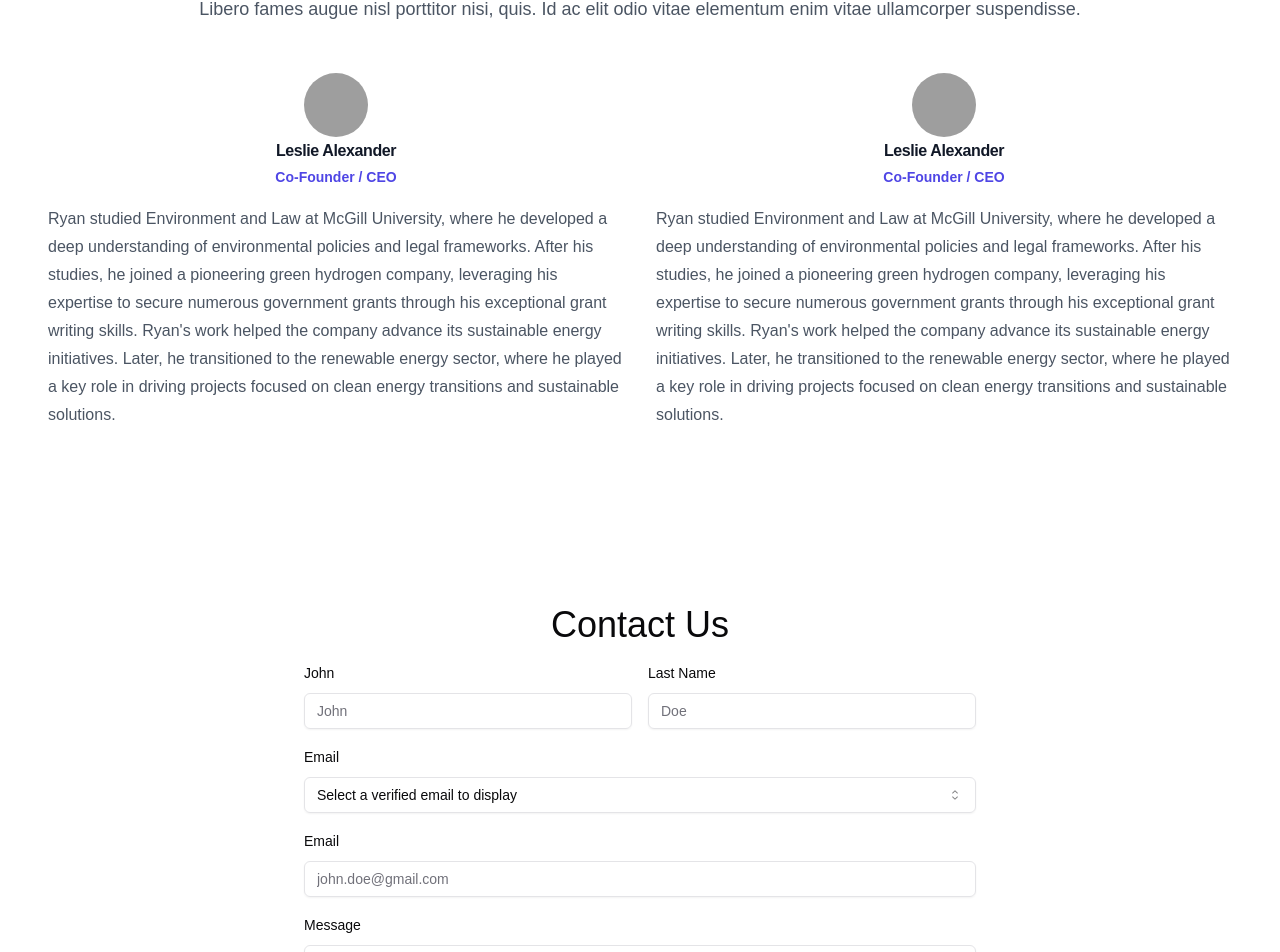
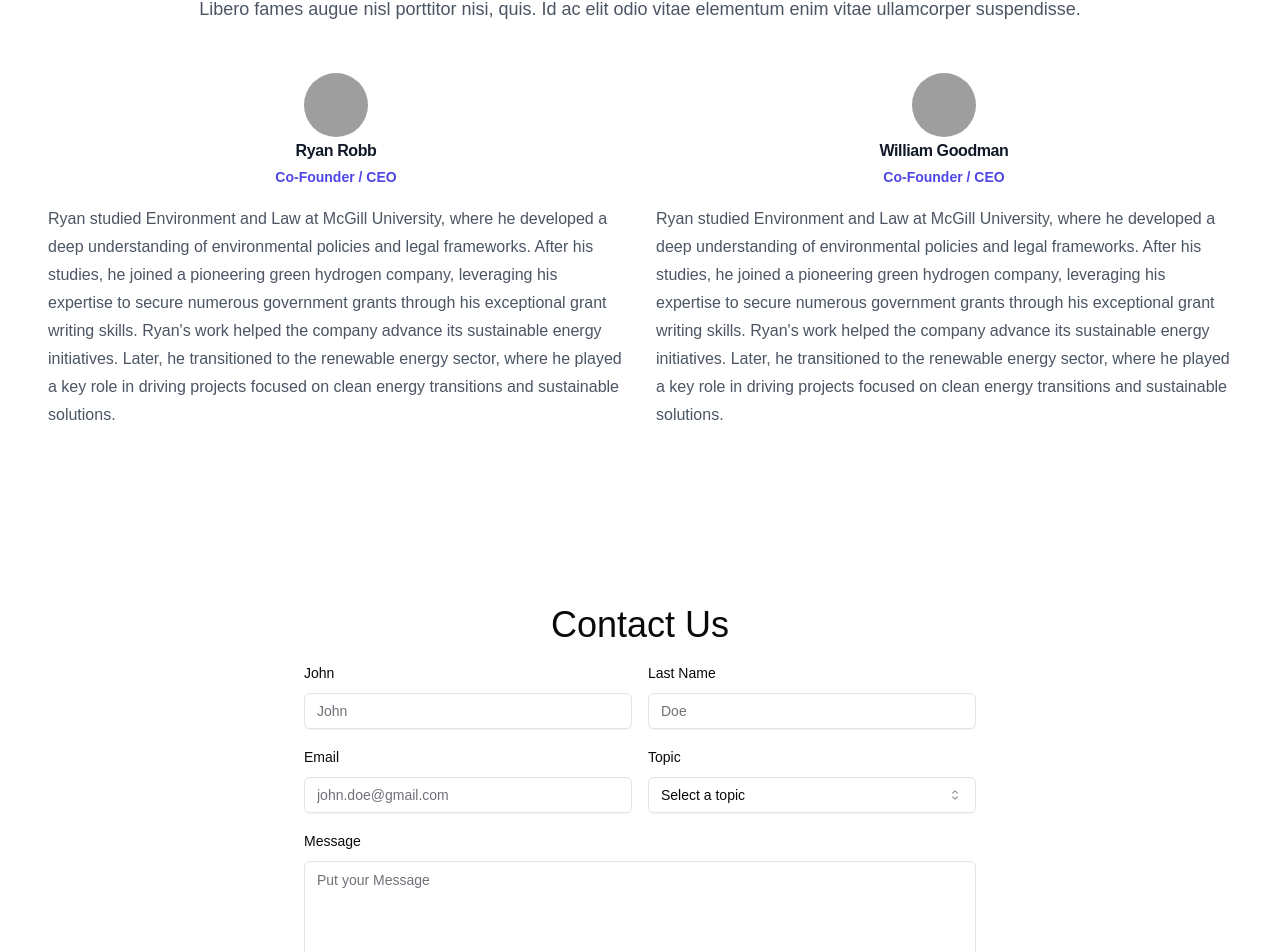
Before and after one commit to 2015jtw/Goodman-Robb, a Next.js app: page / in a window 1280 px wide. Shown: the part 3411-4363 px from the top of the page. Built offline with nearby package versions, Linux system fonts and the light colour scheme; grey boxes are pictures that could not be loaded.

Commit message:
added homepage form

```diff
--- a/src/components/AboutUs.tsx
+++ b/src/components/AboutUs.tsx
@@ -1,12 +1,12 @@
 const people = [
   {
-    name: "Leslie Alexander",
+    name: "Ryan Robb",
     role: "Co-Founder / CEO",
     imageUrl:
       "https://images.unsplash.com/photo-1494790108377-be9c29b29330?ixlib=rb-1.2.1&ixid=eyJhcHBfaWQiOjEyMDd9&auto=format&fit=facearea&facepad=2&w=256&h=256&q=80",
   },
   {
-    name: "Leslie Alexander",
+    name: "William Goodman",
     role: "Co-Founder / CEO",
     imageUrl:
       "https://images.unsplash.com/photo-1494790108377-be9c29b29330?ixlib=rb-1.2.1&ixid=eyJhcHBfaWQiOjEyMDd9&auto=format&fit=facearea&facepad=2&w=256&h=256&q=80",
--- a/src/components/HomepageForm.tsx
+++ b/src/components/HomepageForm.tsx
@@ -1,3 +1,5 @@
+"use client";
+
 import {
   Form,
   FormField,
@@ -42,6 +44,8 @@ export default function HomepageForm() {
 
   function onSubmit(values: z.infer<typeof formSchema>) {
     console.log(values);
+    // clear the form values
+    form.reset();
   }
 
   return (
@@ -84,36 +88,12 @@ export default function HomepageForm() {
             />
           </div>
 
-          <FormField
-            control={form.control}
-            name="email"
-            render={({ field }) => (
-              <FormItem>
-                <FormLabel>Email</FormLabel>
-                <Select
-                  onValueChange={field.onChange}
-                  defaultValue={field.value}
-                >
-                  <FormControl>
-                    <SelectTrigger>
-                      <SelectValue placeholder="Select a verified email to display" />
-                    </SelectTrigger>
-                  </FormControl>
-                  <SelectContent>
-                    <SelectItem value="m@example.com">m@example.com</SelectItem>
-                    <SelectItem value="m@google.com">m@google.com</SelectItem>
-                    <SelectItem value="m@support.com">m@support.com</SelectItem>
-                  </SelectContent>
-                </Select>
-              </FormItem>
-            )}
-          />
-
+          <div className="flex flex-col md:flex-row gap-4">
             <FormField
               name="email"
               control={form.control}
               render={({ field }) => (
-              <FormItem>
+                <FormItem className="flex-1">
                   <FormLabel>Email</FormLabel>
                   <FormControl>
                     <Input
@@ -126,6 +106,32 @@ export default function HomepageForm() {
                 </FormItem>
               )}
             />
+
+            <FormField
+              control={form.control}
+              name="topic"
+              render={({ field }) => (
+                <FormItem className="flex-1">
+                  <FormLabel>Topic</FormLabel>
+                  <Select value={field.value} onValueChange={field.onChange}>
+                    <FormControl>
+                      <SelectTrigger>
+                        <SelectValue placeholder="Select a topic" />
+                      </SelectTrigger>
+                    </FormControl>
+                    <SelectContent>
+                      <SelectItem value="grant-writing">
+                        Grant Writing
+                      </SelectItem>
+                      <SelectItem value="esg-consulting">
+                        ESG Consulting
+                      </SelectItem>
+                    </SelectContent>
+                  </Select>
+                </FormItem>
+              )}
+            />
+          </div>
 
           <FormField
             name="message"
```
Also changed, not shown: 1 other file (tests, documents, lock files or other folders). Lines whose indentation alone changed are shown as unchanged.
